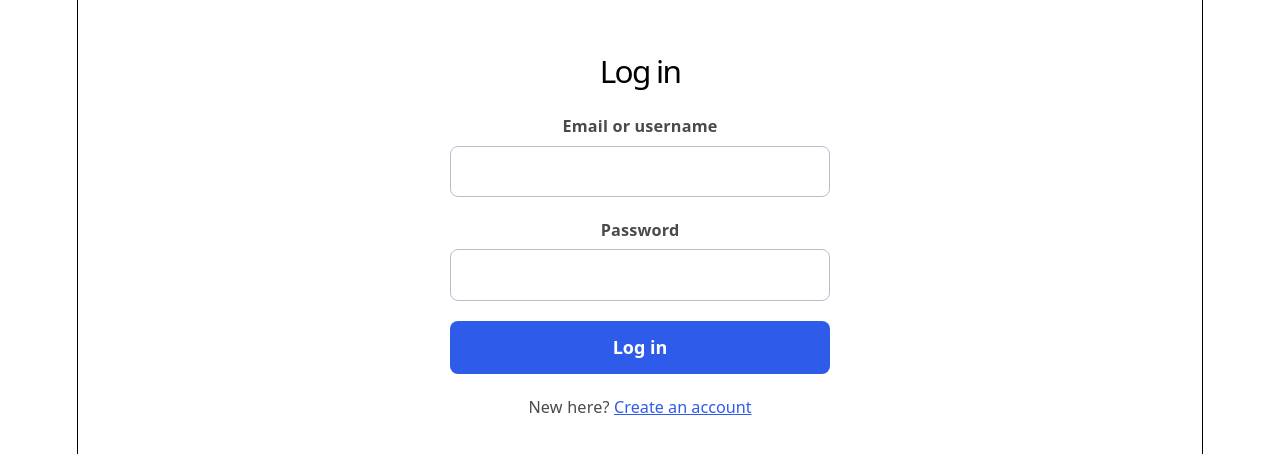
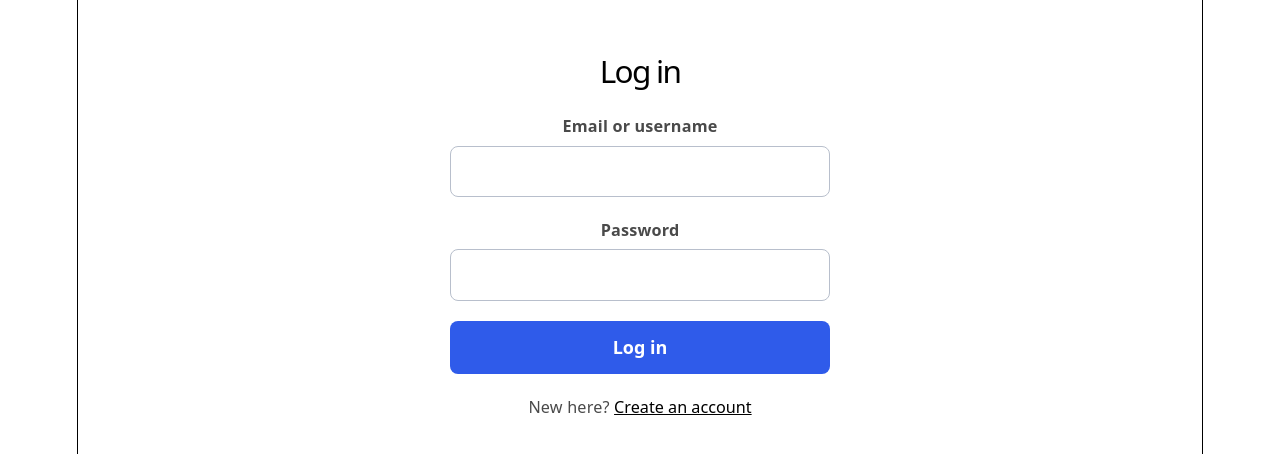
Before and after one commit to callieknotts/CSCI3087-Group8-Project, a React (Vite) app in the folder my-app/: page / in a window 1280 px wide. Shown: the part 188-642 px from the top of the page. Built offline with nearby package versions, Linux system fonts and the light colour scheme.

Commit message:
Update button colors to use CSS variables

```diff
--- a/my-app/src/pages/LoginPage.css
+++ b/my-app/src/pages/LoginPage.css
@@ -28,12 +28,12 @@
   background: none;
   border: none;
   padding: 0;
-  color: #2f5bea;
+  color: var(--text-h);
   text-decoration: underline;
   cursor: pointer;
 }
 
 .link-button:focus-visible {
-  outline: 3px solid #93b4ff;
+  outline: 3px solid var(--accent);
   outline-offset: 2px;
 }
```
